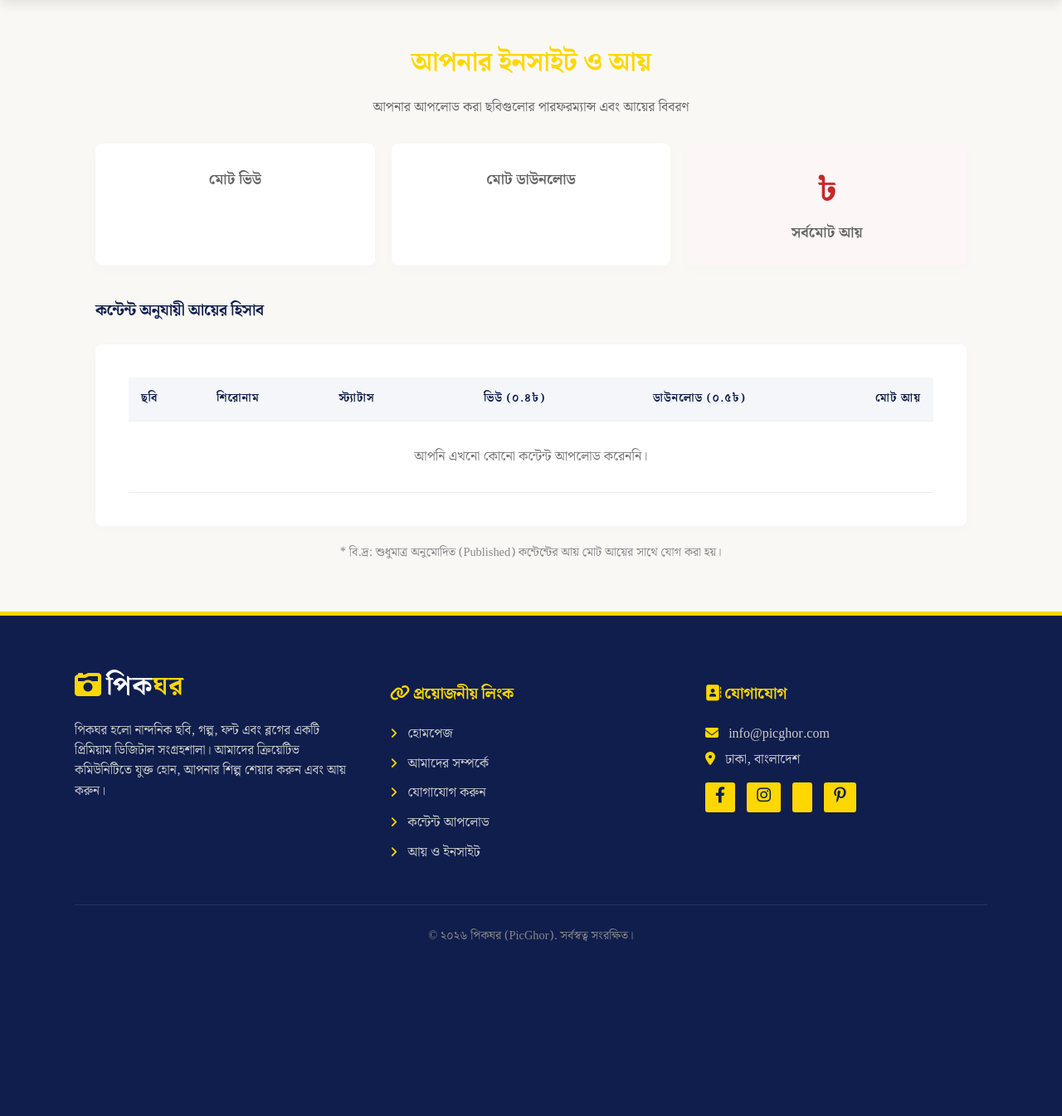
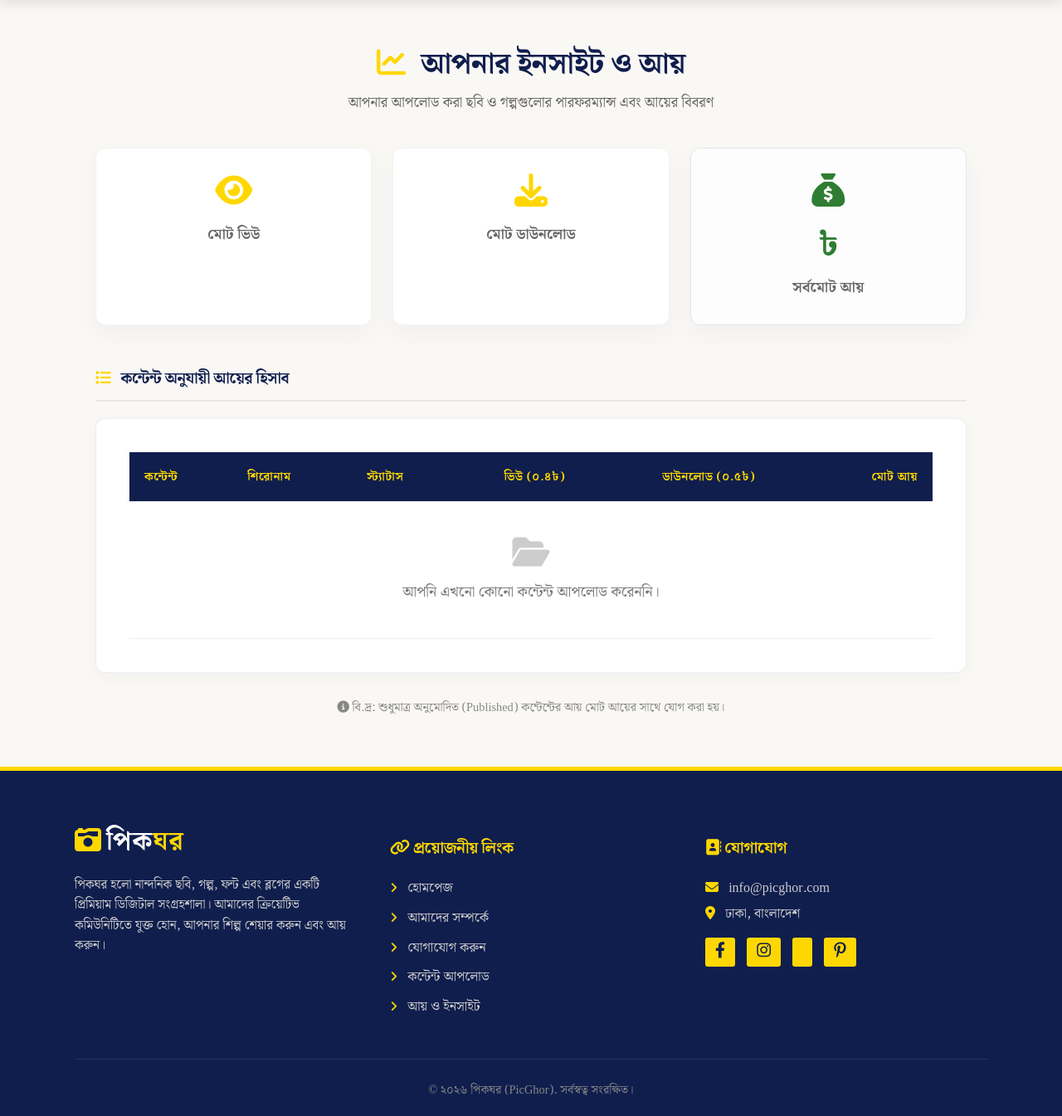
Before and after one commit to siaful2580mm-hub/testing, a Flask app: template templates/insight.html in a window 1280 px wide. Shown: the part 86-1431 px from the top of the page at 83% size. Before the commit the page ends 1220 px from the top, so only its background shows below. Run offline with Flask 3, Linux system fonts and the light colour scheme; the template is opened without the code that fills it, so the values that code supplies are empty.

Commit message:
Update insight.html

```diff
--- a/templates/insight.html
+++ b/templates/insight.html
@@ -1,63 +1,70 @@
 {% extends "base.html" %}
-{% block title %}ইনসাইট ও আয় | সাহিত্যিক সংগ্রহশালা{% endblock %}
+{% block title %}ইনসাইট ও আয় | পিকঘর{% endblock %}
 
 {% block head %}
 <style>
-    .insight-header { text-align: center; margin-bottom: 30px; }
-    .insight-header h2 { color: var(--accent); margin: 0; font-size: 2rem; }
+    .insight-header { text-align: center; margin-bottom: 40px; margin-top: 20px; }
+    .insight-header h2 { color: var(--nav-bg); margin: 0; font-size: 2.2rem; font-weight: 700; }
+    .insight-header p { color: #666; font-size: 1.05rem; margin-top: 5px; }
 
     /* Summary Cards */
-    .summary-grid { display: grid; grid-template-columns: repeat(auto-fit, minmax(200px, 1fr)); gap: 20px; margin-bottom: 40px; }
-    .summary-card { background: #fff; padding: 25px; border-radius: 8px; border: 1px solid var(--border); text-align: center; box-shadow: 0 4px 15px rgba(0,0,0,0.02); }
-    .summary-card h3 { margin: 0; font-size: 2.5rem; color: var(--accent); }
+    .summary-grid { display: grid; grid-template-columns: repeat(auto-fit, minmax(220px, 1fr)); gap: 25px; margin-bottom: 50px; }
+    .summary-card { background: var(--surface-color); padding: 30px; border-radius: 12px; border: 1px solid rgba(15, 30, 77, 0.05); text-align: center; box-shadow: 0 10px 30px rgba(15, 30, 77, 0.04); transition: transform 0.3s; }
+    .summary-card:hover { transform: translateY(-5px); border-color: rgba(255, 215, 0, 0.4); }
+    .summary-card i { font-size: 2.5rem; color: var(--accent); margin-bottom: 15px; }
+    .summary-card h3 { margin: 0; font-size: 2.5rem; color: var(--nav-bg); font-weight: 700; }
     .summary-card p { margin: 5px 0 0 0; color: #666; font-size: 1.1rem; font-weight: bold; }
-    .summary-card.earning-card { background: #fdf6f6; border-color: #f5c6c6; }
-    .summary-card.earning-card h3 { color: #c62828; }
+
+    .earning-card { background: #fdfdfd; border: 1px solid #e0e6ed; }
+    .earning-card i { color: #2e7d32; }
+    .earning-card h3 { color: #2e7d32; }
 
     /* Content Table */
-    .insight-table-wrapper { background: #fff; border: 1px solid var(--border); border-radius: 8px; overflow-x: auto; box-shadow: 0 4px 15px rgba(0,0,0,0.02); }
-    .insight-table { width: 100%; border-collapse: collapse; min-width: 600px; }
-    .insight-table th, .insight-table td { padding: 15px; text-align: left; border-bottom: 1px solid #eee; vertical-align: middle; }
-    .insight-table th { background: var(--bg-color); color: var(--text-main); font-weight: bold; }
-    .insight-table tr:hover { background: #faf9f6; }
-    .insight-table img { width: 60px; height: 45px; object-fit: cover; border-radius: 4px; border: 1px solid #ddd; }
+    .insight-table-wrapper { background: var(--surface-color); border: 1px solid rgba(15, 30, 77, 0.08); border-radius: 12px; overflow-x: auto; box-shadow: 0 5px 20px rgba(15, 30, 77, 0.03); margin-bottom: 30px;}
+    .insight-table { width: 100%; border-collapse: collapse; min-width: 700px; }
+    .insight-table th, .insight-table td { padding: 18px; text-align: left; border-bottom: 1px solid #eee; vertical-align: middle; }
+    .insight-table th { background: var(--nav-bg) !important; color: var(--accent) !important; font-weight: bold; text-transform: uppercase; font-size: 0.9rem; letter-spacing: 0.5px; }
+    .insight-table tr:hover { background: #f8f9fa; }
+    .insight-table img { width: 65px; height: 50px; object-fit: cover; border-radius: 6px; border: 1px solid #ddd; }
 
-    .status-badge { padding: 4px 10px; border-radius: 20px; font-size: 0.8rem; font-weight: bold; }
-    .status-approved { background: #e8f4e9; color: #2e7d32; }
-    .status-pending { background: #fff3e0; color: #e65100; }
+    .status-badge { padding: 6px 12px; border-radius: 30px; font-size: 0.85rem; font-weight: bold; display: inline-block;}
+    .status-approved { background: #e8f4e9; color: #2e7d32; border: 1px solid #c8e6c9;}
+    .status-pending { background: #fff3e0; color: #e65100; border: 1px solid #ffe0b2;}
 </style>
 {% endblock %}
 
 {% block content %}
 <div class="insight-header">
-    <h2>আপনার ইনসাইট ও আয়</h2>
-    <p style="color: #666;">আপনার আপলোড করা ছবিগুলোর পারফরম্যান্স এবং আয়ের বিবরণ</p>
+    <h2><i class="fa-solid fa-chart-line" style="color: var(--accent); margin-right: 10px;"></i> আপনার ইনসাইট ও আয়</h2>
+    <p>আপনার আপলোড করা ছবি ও গল্পগুলোর পারফরম্যান্স এবং আয়ের বিবরণ</p>
 </div>
 
 <!-- Summary Cards (মোট হিসাব) -->
 <div class="summary-grid">
     <div class="summary-card">
+        <i class="fa-solid fa-eye"></i>
         <h3>{{ total_views }}</h3>
         <p>মোট ভিউ</p>
     </div>
     <div class="summary-card">
+        <i class="fa-solid fa-download"></i>
         <h3>{{ total_downloads }}</h3>
         <p>মোট ডাউনলোড</p>
     </div>
     <div class="summary-card earning-card">
+        <i class="fa-solid fa-sack-dollar"></i>
         <h3>৳ {{ total_earnings }}</h3>
         <p>সর্বমোট আয়</p>
     </div>
 </div>
 
-<!-- কন্টেন্ট লিস্ট ও আয়ের বিস্তারিত -->
-<h3 style="color: var(--text-main); margin-bottom: 15px; border-bottom: 2px solid var(--border); padding-bottom: 10px;">কন্টেন্ট অনুযায়ী আয়ের হিসাব</h3>
+<h3 style="color: var(--nav-bg); margin-bottom: 20px; border-bottom: 2px solid rgba(15, 30, 77, 0.08); padding-bottom: 10px;"><i class="fa-solid fa-list" style="color: var(--accent); margin-right: 8px;"></i> কন্টেন্ট অনুযায়ী আয়ের হিসাব</h3>
 
 <div class="insight-table-wrapper">
     <table class="insight-table">
         <thead>
             <tr>
-                <th>ছবি</th>
+                <th>কন্টেন্ট</th>
                 <th>শিরোনাম</th>
                 <th>স্ট্যাটাস</th>
                 <th style="text-align: center;">ভিউ (০.৪৳)</th>
@@ -71,34 +78,35 @@
                 <td><img src="{{ item.file_url }}" alt="Thumbnail"></td>
                 <td>
                     {% if item.is_approved %}
-                        <a href="/content/{{ item.slug }}" target="_blank" style="text-decoration: none; color: var(--accent); font-weight: bold;">{{ item.title }}</a>
+                        <!-- Dynamic URL Update Here -->
+                        <a href="{{ get_url(item) }}" target="_blank" style="text-decoration: none; color: var(--nav-bg); font-weight: bold; font-size: 1.05rem;">{{ item.title }} <i class="fa-solid fa-arrow-up-right-from-square" style="font-size: 0.8rem; color: #888; margin-left: 5px;"></i></a>
                     {% else %}
-                        <span style="font-weight: bold; color: #555;">{{ item.title }}</span>
+                        <span style="font-weight: bold; color: #666; font-size: 1.05rem;">{{ item.title }}</span>
                     {% endif %}
                     <br>
-                    <span style="font-size: 0.8rem; color: #888;">{{ item.created_at[:10] }}</span>
+                    <span style="font-size: 0.85rem; color: #888;"><i class="fa-regular fa-calendar-days"></i> {{ item.created_at[:10] }}</span>
                 </td>
                 <td>
                     {% if item.is_approved %}
-                        <span class="status-badge status-approved">পাবলিশড</span>
+                        <span class="status-badge status-approved"><i class="fa-solid fa-check"></i> পাবলিশড</span>
                     {% else %}
-                        <span class="status-badge status-pending">পেন্ডিং</span>
+                        <span class="status-badge status-pending"><i class="fa-solid fa-clock-rotate-left"></i> পেন্ডিং</span>
                     {% endif %}
                 </td>
-                <td style="text-align: center; font-weight: bold; color: #555;">{{ item.views }}</td>
-                <td style="text-align: center; font-weight: bold; color: #555;">{{ item.downloads }}</td>
-                <td style="text-align: right; font-weight: bold; color: #c62828; font-size: 1.1rem;">৳ {{ item.earning }}</td>
+                <td style="text-align: center; font-weight: bold; color: #555; font-size: 1.1rem;">{{ item.views }}</td>
+                <td style="text-align: center; font-weight: bold; color: #555; font-size: 1.1rem;">{{ item.downloads }}</td>
+                <td style="text-align: right; font-weight: bold; color: #2e7d32; font-size: 1.15rem;">৳ {{ item.earning }}</td>
             </tr>
             {% else %}
             <tr>
-                <td colspan="6" style="text-align: center; padding: 30px; color: #777;">আপনি এখনো কোনো কন্টেন্ট আপলোড করেননি।</td>
+                <td colspan="6" style="text-align: center; padding: 40px; color: #777; font-size: 1.1rem;">
+                    <i class="fa-solid fa-folder-open" style="font-size: 2.5rem; color: #ccc; margin-bottom: 15px; display: block;"></i>
+                    আপনি এখনো কোনো কন্টেন্ট আপলোড করেননি।
+                </td>
             </tr>
             {% endfor %}
         </tbody>
     </table>
 </div>
-
-<p style="text-align: center; margin-top: 20px; font-size: 0.9rem; color: #888;">
-    * বি.দ্র: শুধুমাত্র অনুমোদিত (Published) কন্টেন্টের আয় মোট আয়ের সাথে যোগ করা হয়।
-</p>
+<p style="text-align: center; margin-top: 15px; font-size: 0.9rem; color: #888;"><i class="fa-solid fa-circle-info"></i> বি.দ্র: শুধুমাত্র অনুমোদিত (Published) কন্টেন্টের আয় মোট আয়ের সাথে যোগ করা হয়।</p>
 {% endblock %}
```
